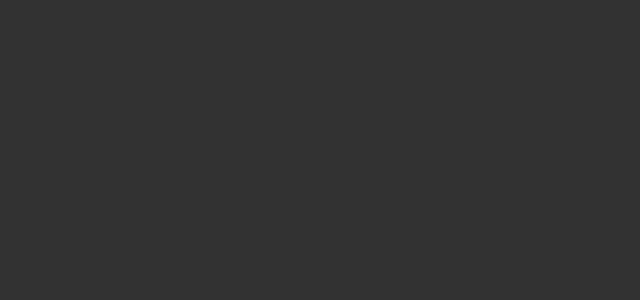
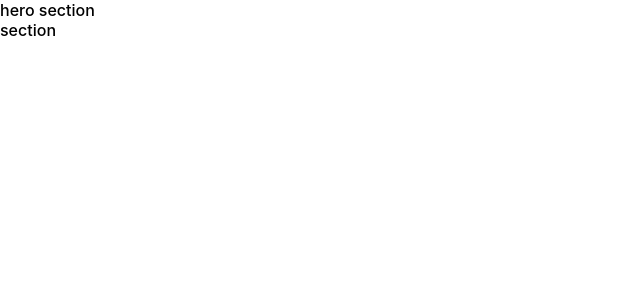
Before and after one commit to sudo-stanly/Portfolio, a React (Vite) app: page / in a window 1280 px wide. Shown: the top 300 px of the page, without its empty margins (0-640 px from the left). Built offline with nearby package versions, Linux system fonts and the light colour scheme.

Commit message:
adding dividers

```diff
--- a/src/index.css
+++ b/src/index.css
@@ -20,7 +20,7 @@
 }
 
 ::-webkit-scrollbar-thumb {
-  background-color: rgba(255, 255, 255, 0.677);
+  background-color: rgba(61, 61, 61, 0.347);
   border-radius: 999px;
 }
 
@@ -40,10 +40,6 @@
 html, body, #root {
   height: 100%;
   height: 100dvh;
-  line-height: 180%;
-  background-color: #323232;
-  color: #fff;
-  text-align: center;
 }
 
 body, #root {
@@ -51,54 +47,4 @@ body, #root {
   flex-direction: column;
   min-height: 100vh;
   min-height: 100dvh;
-}
-
-.img1 {
-  background: url("./assets/sample-img1.webp");
-  min-height: 100%;
-}
-
-.img2 {
-  background: url("./assets/sample-img2.webp");
-  min-height: 60%;
-}
-
-.img3 {
-  background: url("./assets/sample-img3.png");
-  min-height: 100%;
-}
-
-.img1, .img2, .img3 {
-  position: relative;
-  opacity: 0.85;
-  background-position: center;
-  background-size: cover;
-  background-attachment: fixed;
-  background-repeat: no-repeat;
-}
-
-section {
-  padding: 50px 80px;
-}
-
-.heading {
-  position: absolute;
-  top: 50%;
-  font-size: 650%;
-  text-shadow: 0 0 15px #000;
-  width: 100%;
-  text-transform: uppercase;
-  letter-spacing: 8px;
-}
-
-@media (max-width: 768px) {
-  .heading {
-    font-size: 250%;
-  }
-  h1 {
-    font-size: 95%;
-  }
-  p {
-    font-size: 90%;
-  }
 }/*# sourceMappingURL=index.css.map */
--- a/src/index.scss
+++ b/src/index.scss
@@ -23,7 +23,7 @@
 }
 
 ::-webkit-scrollbar-thumb{
-    background-color: rgba(255, 255, 255, 0.677);
+    background-color: rgba(61, 61, 61, 0.347);
     border-radius: 999px;
 }
 
@@ -59,6 +59,12 @@ html, body, #root{
         min-height: 100vh;
         min-height: 100dvh;
     }
+
+
+
+main{
+
+}
 
 
 
--- a/src/pages/index.jsx
+++ b/src/pages/index.jsx
@@ -35,5 +35,23 @@ export default function IndexPage(){
         </div>
         */}
 
+
+
+        <main>
+            <div className="hero">
+                    hero section
+            </div>
+
+            <div className="divider"></div>
+            <section>
+                section
+
+
+
+            </section>
+
+
+        </main>
+
     </>);
 }
```
Also changed, not shown: src/assets/gui/foo.txt (added), src/assets/landing-pages/foo.txt (added), src/assets/programming/foo.txt (added), src/assets/web-applications/foo.txt (added), src/assets/web-systems/foo.txt (added), 1 other file (tests, documents, lock files or other folders).
